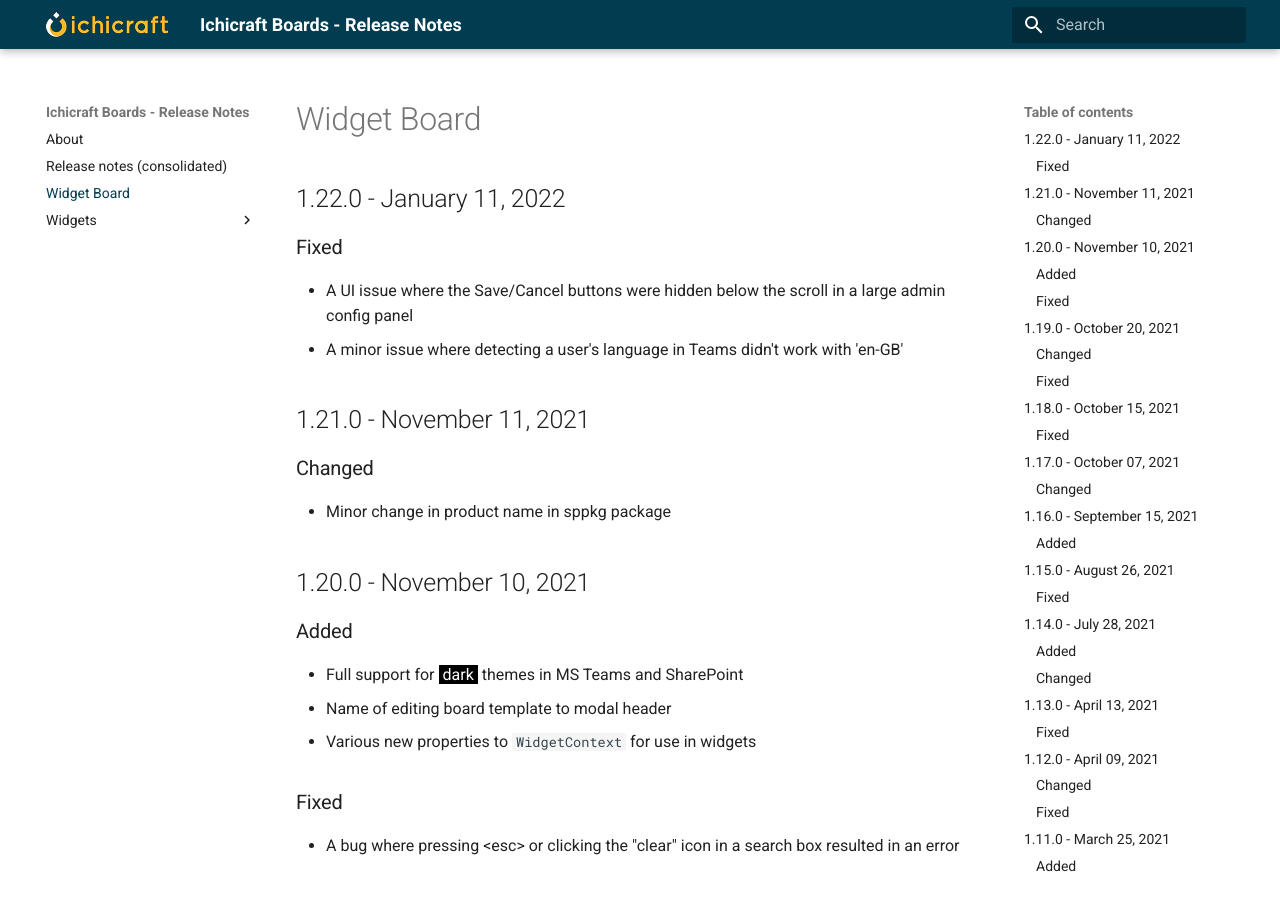
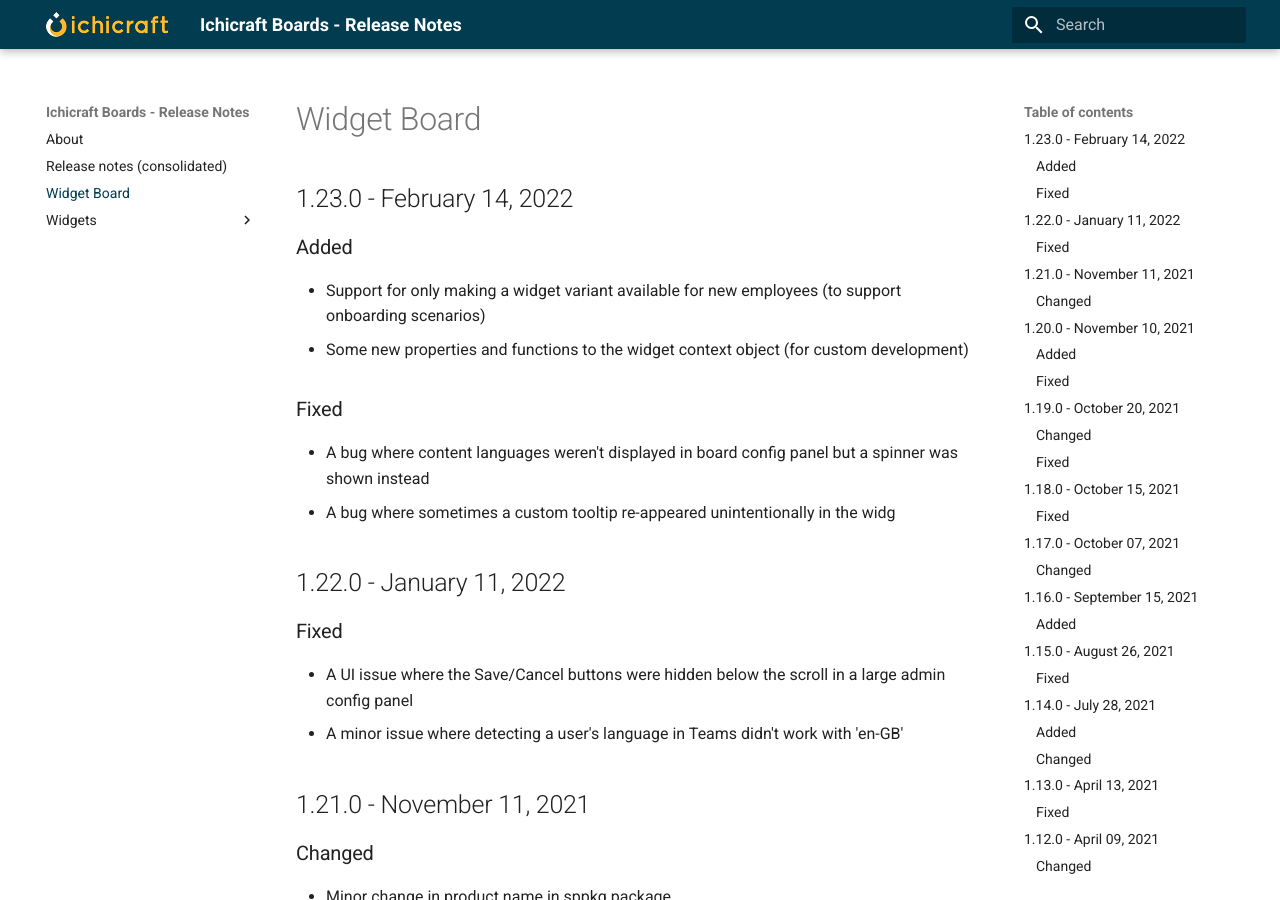
Before and after one commit to ichicraft/widgets-docs, an MkDocs documentation site: the page built from docs/Widget Board.md, in a window 1280 px wide and 900 px high. Built offline with MkDocs 1.6.1 and Material for MkDocs 9.7.7, drawn with Linux system fonts in a browser that asks for light colours.

```diff
--- a/docs/Widget Board.md
+++ b/docs/Widget Board.md
@@ -1,3 +1,13 @@
+## 1.23.0 - February 14, 2022
+
+### Added
+- Support for only making a widget variant available for new employees (to support onboarding scenarios)
+- Some new properties and functions to the widget context object (for custom development)
+
+### Fixed
+- A bug where content languages weren&#x27;t displayed in board config panel but a spinner was shown instead
+- A bug where sometimes a custom tooltip re-appeared unintentionally in the widg
+
 ## 1.22.0 - January 11, 2022
 
 ### Fixed
```
Also changed, not shown: docs/Release-notes-(consolidated).md (+10 -0 lines).
